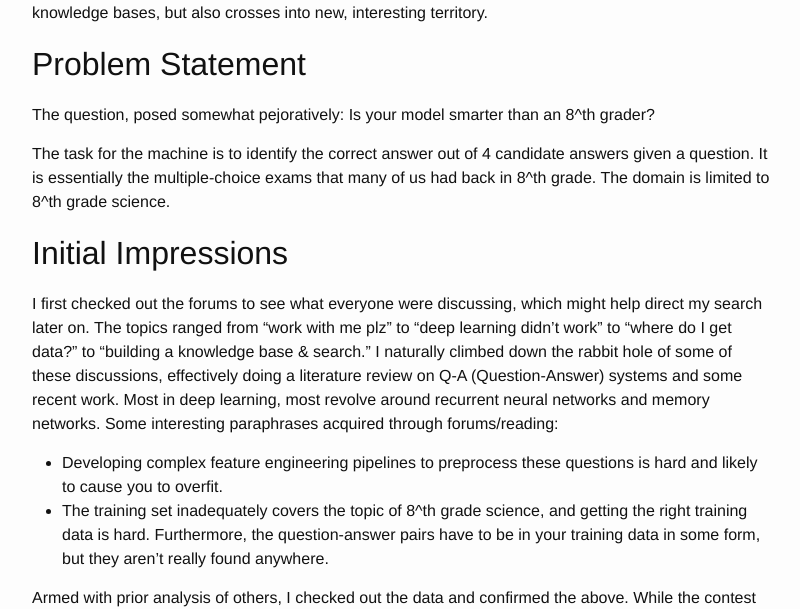
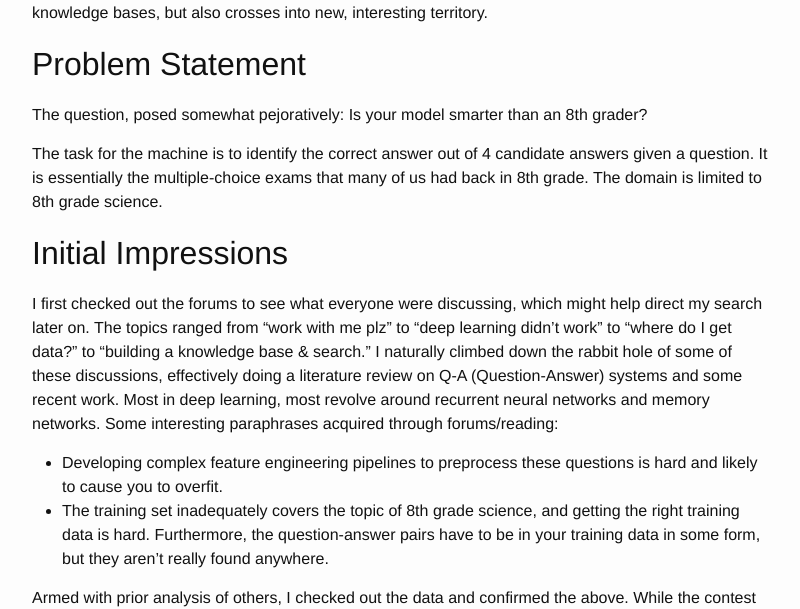
Before and after one commit to ZhangBanger/zhangbanger.github.io, a Jekyll site: the page built from _posts/2015-11-16-allen-ai-challenge-part-1.md, in a window 1280 px wide and 900 px high, scrolled down 219 px. Shown: the part 154-763 px from the top of the window, without its empty margins (238-1038 px from the left). Built offline with Jekyll 4.4.1, drawn with Linux system fonts in a browser that asks for light colours; Markdown is read by kramdown in place of the engine named in the settings; formulas are drawn with MathJax 3.

Commit message:
Remove superscript

```diff
--- a/_config.yml
+++ b/_config.yml
@@ -9,4 +9,4 @@ github_username:  zhangbanger
 # Build settings
 markdown: redcarpet
 redcarpet:
-  extensions: ["no_intra_emphasis", "autolink", "tables", "with_toc_data", "superscript"]
+  extensions: ["no_intra_emphasis", "autolink", "tables", "with_toc_data"]
--- a/_posts/2015-11-16-allen-ai-challenge-part-1.md
+++ b/_posts/2015-11-16-allen-ai-challenge-part-1.md
@@ -14,16 +14,16 @@ I chose the [Allen AI Challenge](https://www.kaggle.com/c/the-allen-ai-science-c
 
 ## Problem Statement
 
-The question, posed somewhat pejoratively: Is your model smarter than an 8^th grader?
+The question, posed somewhat pejoratively: Is your model smarter than an 8th grader?
 
-The task for the machine is to identify the correct answer out of 4 candidate answers given a question. It is essentially the multiple-choice exams that many of us had back in 8^th grade. The domain is limited to 8^th grade science.
+The task for the machine is to identify the correct answer out of 4 candidate answers given a question. It is essentially the multiple-choice exams that many of us had back in 8th grade. The domain is limited to 8th grade science.
 
 ## Initial Impressions
 
 I first checked out the forums to see what everyone were discussing, which might help direct my search later on. The topics ranged from "work with me plz" to "deep learning didn't work" to "where do I get data?" to "building a knowledge base & search." I naturally climbed down the rabbit hole of some of these discussions, effectively doing a literature review on Q-A (Question-Answer) systems and some recent work. Most in deep learning, most revolve around recurrent neural networks and memory networks. Some interesting paraphrases acquired through forums/reading:
 
 * Developing complex feature engineering pipelines to preprocess these questions is hard and likely to cause you to overfit.
-* The training set inadequately covers the topic of 8^th grade science, and getting the right training data is hard. Furthermore, the question-answer pairs have to be in your training data in some form, but they aren't really found anywhere.
+* The training set inadequately covers the topic of 8th grade science, and getting the right training data is hard. Furthermore, the question-answer pairs have to be in your training data in some form, but they aren't really found anywhere.
 
 Armed with prior analysis of others, I checked out the data and confirmed the above. While the contest rules prohibit me from sharing the data, I can summarize; the questions require research and critical thinking for an adult human. The training set is merely an example / sanity test for building the model rather than a supervised training set. This is obvious after you look at it, since the choice of A, B, C, or D isn't really a class in terms of classification.
 
```
Also changed, not shown: _posts/2015-11-30-allen-ai-challenge-part-2.md (+2 -2 lines).
